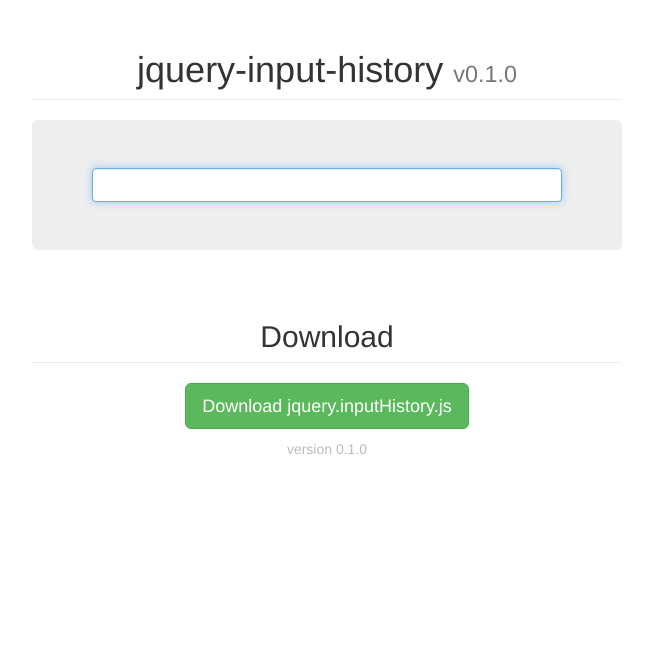
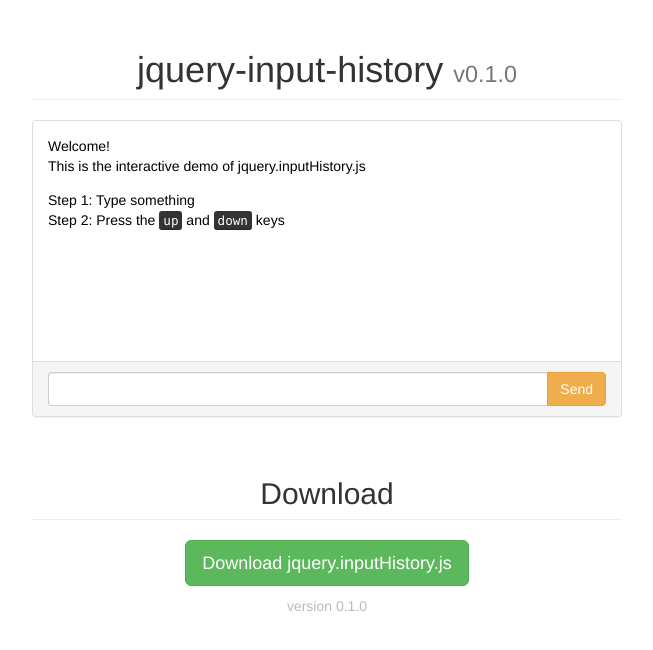
Before and after one commit to erming/inputhistory, a plain HTML site: page index.html in a window 1280 px wide. Shown: the whole page, without its empty margins (313-966 px from the left). Drawn offline with nearby package versions, Linux system fonts and the light colour scheme.

Commit message:
Added demo

```diff
--- a/index.html
+++ b/index.html
@@ -23,8 +23,27 @@
 		</div>
 		<div class="row">
 			<div class="col-sm-12">
-				<form class="jumbotron">
-					<input id="input" class="form-control" type="text" autofocus>
+				<form>
+				<div class="panel panel-default">
+					<div id="messages" class="panel-body">
+						<div class="intro">Welcome!</div>
+						<div class="intro">This is the interactive demo of jquery.inputHistory.js</div>
+						<div class="intro"></div>
+						<div class="intro">Step 1: Type something</div>
+						<div class="intro">Step 2: Press the <kbd>up</kbd> and <kbd>down</kbd> keys</div>
+						<div class="intro"></div>
+					</div>
+					<div class="panel-footer">
+						<div class="input-group">
+
+						<input id="input" class="form-control" type="text" autofocus>
+						<span class="input-group-btn">
+							<button id="send" class="btn btn-warning">Send</button>
+						</span>
+
+						</div>
+					</div>
+				</div>
 				</form>
 			</div>
 		</div>
@@ -45,8 +64,33 @@
 	<script src="jquery.inputHistory.js"></script>
 	<script>
 	$(function() {
-		$("#input").inputHistory();
+		var input = $("#input").inputHistory({
+			submit: true,
+		});
+
+		var form = $("form");
+		form.on("submit", function() {
+			var val = input.val();
+			if (val != "") {
+				addMessage(val);
+			}
+			return false;
+		});
+
+		$("#send").on("click", function() {
+			var e = $.Event("keydown");
+			e.which = 13;
+			input.trigger(e);
+			return false;
+		});
+
+		var messages = $("#messages");
+
+		function addMessage(msg) {
+			messages.append($("<div>").html(msg));
+		}
 	});
+
 	</script>
 
 	</body>
--- a/jquery.inputHistory.js
+++ b/jquery.inputHistory.js
@@ -38,9 +38,8 @@
 				}
 				if (settings.submit) {
 					self.parents('form').eq(0).submit();
-				} else {
-					self.val('');
 				}
+				self.val('');
 				break;
 
 			case 38: // Up
@@ -61,5 +60,7 @@
 
 			return false;
 		});
+
+		return this;
 	}
 })(jQuery);
--- a/style.css
+++ b/style.css
@@ -5,8 +5,28 @@
 	overflow-x: auto;
 	word-wrap: normal;
 }
+.form-control:focus {
+	border-color: #ccc;
+	box-shadow: inset 0 1px 1px rgba(0,0,0,.075);
+	outline: 0;
+}
 #content {
 	max-width: 620px;
+}
+#messages {
+	color: #ccc;
+	height: 240px;
+	overflow-y: scroll;
+}
+#messages .intro {
+	min-height: 1em;
+	color: #000;
+}
+#input {
+	border-right: 0;
+}
+#input + .input-group-btn {
+	padding-left: 1px;
 }
 #version {
 	color: #bbb;
```
